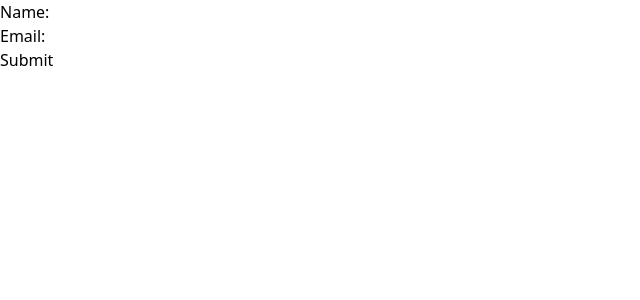
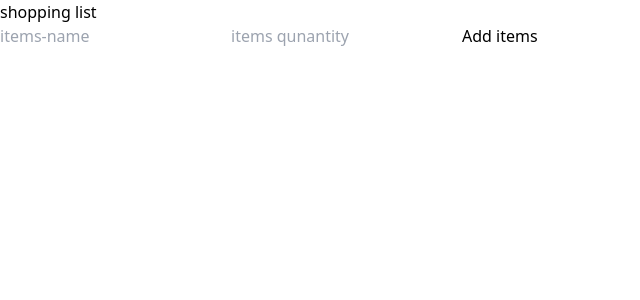
Before and after one commit to monupanwar1/react-ts, a React (Vite) app: page / in a window 1280 px wide. Shown: the top 300 px of the page, without its empty margins (0-640 px from the left). Built offline with nearby package versions, Linux system fonts and the light colour scheme.

Commit message:
shoppingLIst

```diff
--- a/src/App.tsx
+++ b/src/App.tsx
@@ -1,13 +1,14 @@
 // import { Todo } from "./components/Todo"
 
-import ContactForm from "./components/ContactForm"
+import ShoppingList from "./components/ShoppingList"
+
 
 
 
 const App = () => {
   return (
     <div className="flex items-center justify-center p-40">
-     <ContactForm/>
+      <ShoppingList/>
     </div>
 
   )
--- /dev/null
+++ b/src/components/ShoppingList.tsx
@@ -0,0 +1,49 @@
+import { useState } from "react"
+
+const ShoppingList = () => {
+    const[items,setItems]=useState([]);
+    const[name,setName]=useState("");
+    const[quantity,setQuatity]=useState("");
+
+
+    const handleSubmit=(e)=>{
+        e.preventDefault();
+        if(!name || !quantity) return;
+
+        const newItems = {
+            name,
+            quantity:parseInt(quantity),
+        }
+        setItems((prev)=>[...prev,newItems]);
+        setName("");
+        setQuatity("");
+    }
+  return (
+    <div>
+        <h1>shopping list</h1>
+        <form onSubmit={handleSubmit}>
+            <input type="text"
+            placeholder="items-name"
+            value={name}
+            onChange={(e)=>setName(e.target.value)}
+             />
+            <input type="number"
+            placeholder="items qunantity"
+            value={quantity}
+            onChange={(e)=>setQuatity(e.target.value)}
+             />
+             <button type="submit">Add items</button>
+
+        </form>
+        <ul>
+            {items.map((items,index)=>(
+                <li key={index}>
+                    {items.name}-Quantity:{items.quantity}
+                </li>
+
+            ))}
+        </ul>
+    </div>
+  )
+}
+export default ShoppingList
```
